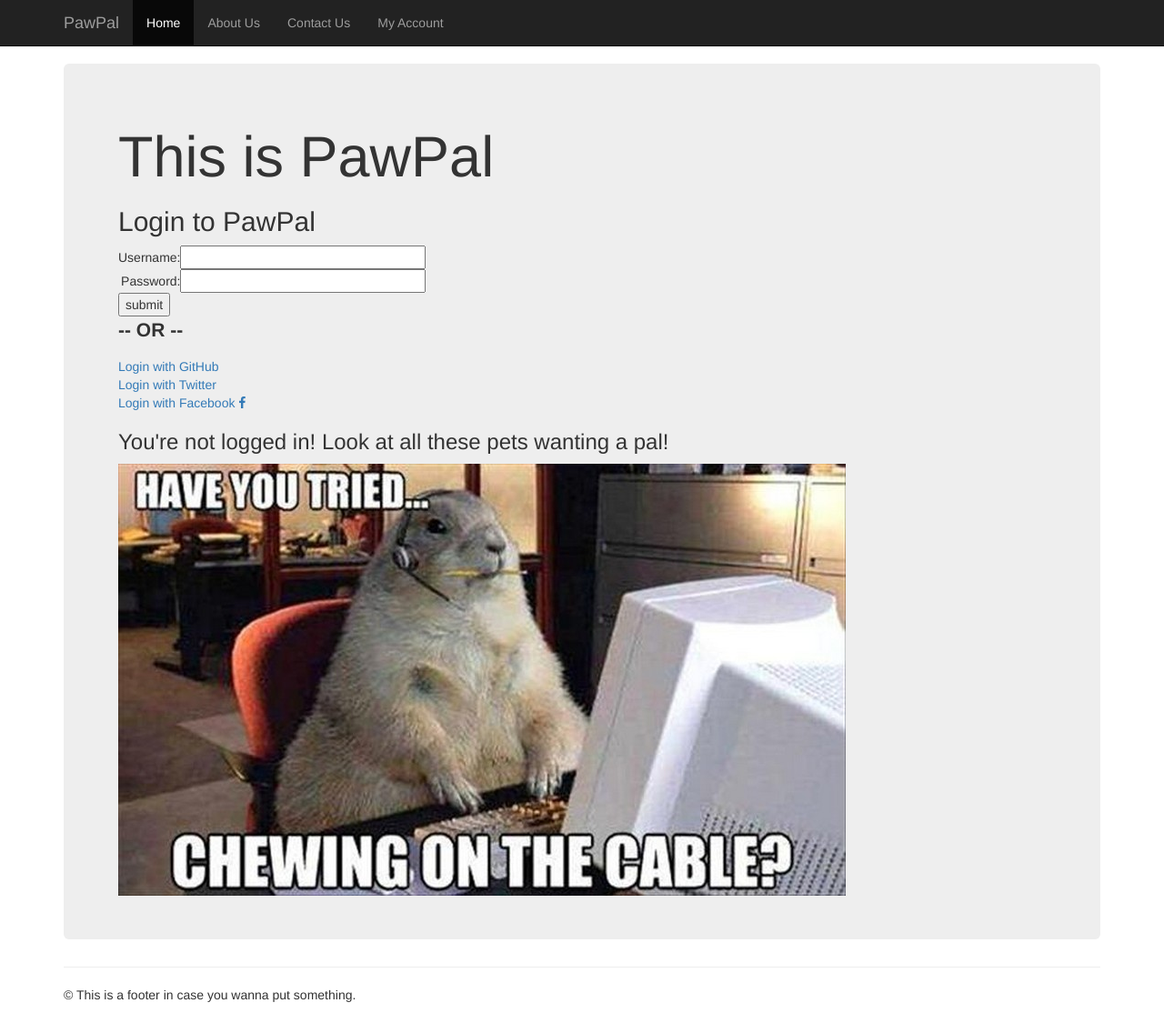
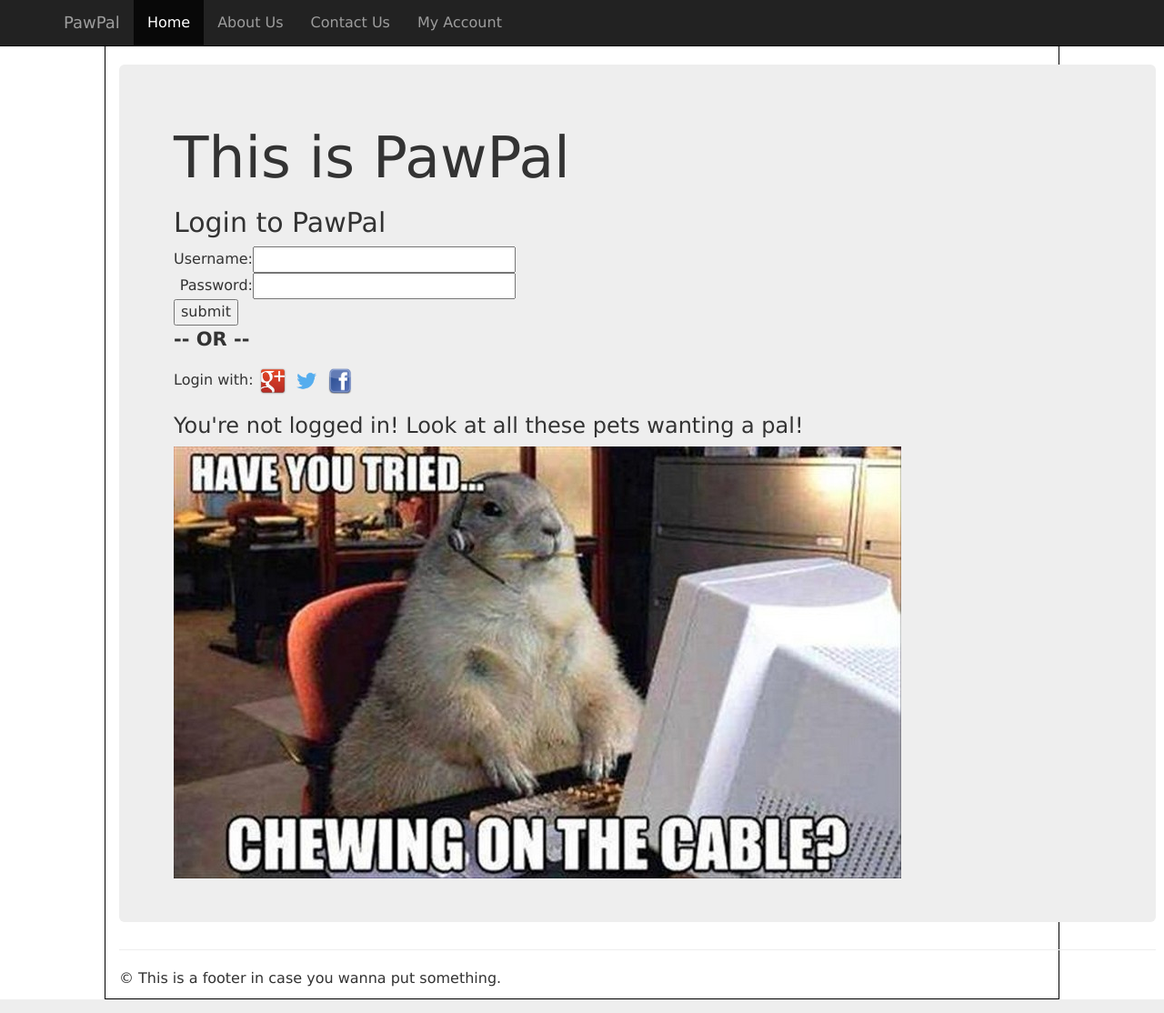
Before and after one commit to haradra/WAD2Proj, a Django app: page / in a window 1280 px wide. Shown: the whole page at 91% size. Run offline with Django 3.2, Linux system fonts and the light colour scheme; some libraries are stand-ins or nearby versions.

Commit message:
Social media login added

```diff
--- a/pawpal_project/static/css/stylesheet.css
+++ b/pawpal_project/static/css/stylesheet.css
@@ -15,3 +15,8 @@
   background-image: url("../images/background.jpg");
   min-height: 700px;
 }
+
+.small-image {
+  width: 32px;
+  height: 32px;
+}
--- a/pawpal_project/templates/pawpal/home.html
+++ b/pawpal_project/templates/pawpal/home.html
@@ -15,6 +15,7 @@
     	padding-top: 70px;
     }
 </style>
+	<link rel="stylesheet" href="{% static 'css/stylesheet.css' %}" />
 </head>
 <body>
 <nav id="myNavbar" class="navbar navbar-default navbar-inverse navbar-fixed-top" role="navigation">
@@ -50,8 +51,8 @@
 				Hello again {{ user.username }}!<br />
 				<li><a href="{% url 'logout' %}">Logout</a></li><br />
 				<div>
-					<h3>Here are some animals looking for a firend:</h3>
-					<img src="{% static "images/animal.jpg" %}"
+					<h3>Here are some animals looking for a friend:</h3>
+					<img src="{% static 'images/animal.jpg' %}" />
 				</div>
 			{% else %}
 				<h2>Login to PawPal</h2>
@@ -74,9 +75,10 @@
 				</form>
 					<br>
 					<p><strong>-- OR --</strong></p>
-					<a href="{% url 'social:begin' 'github' %}">Login with GitHub </a><br>
-					<a href="{% url 'social:begin' 'twitter' %}">Login with Twitter </a><br>
-					<a href="{% url 'social:begin' 'facebook' %}">Login with Facebook <i class="fa fa-facebook"></i></a><br>
+					Login with:
+					<a href="{% url 'social:begin' 'google' %}"><img class="small-image" src="{% static 'images/social_images/google.png' %}" class="visible" /></a>
+					<a href="{% url 'social:begin' 'twitter' %}"><img class="small-image" src="{% static 'images/social_images/twitter.png' %}" class="visible" /></a>
+					<a href="{% url 'social:begin' 'facebook' %}"><img class="small-image" src="{% static 'images/social_images/facebook.png' %}" class="visible" /></a>
 					<div>
 						<h3>You're not logged in! Look at all these pets wanting a pal! <br /></h3>
 						<img src="{% static "images/animal.jpg" %}">
```
Also changed, not shown: pawpal_project/static/images/social_images/facebook.png (added), pawpal_project/static/images/social_images/google.png (added), pawpal_project/static/images/social_images/twitter.png (added).
